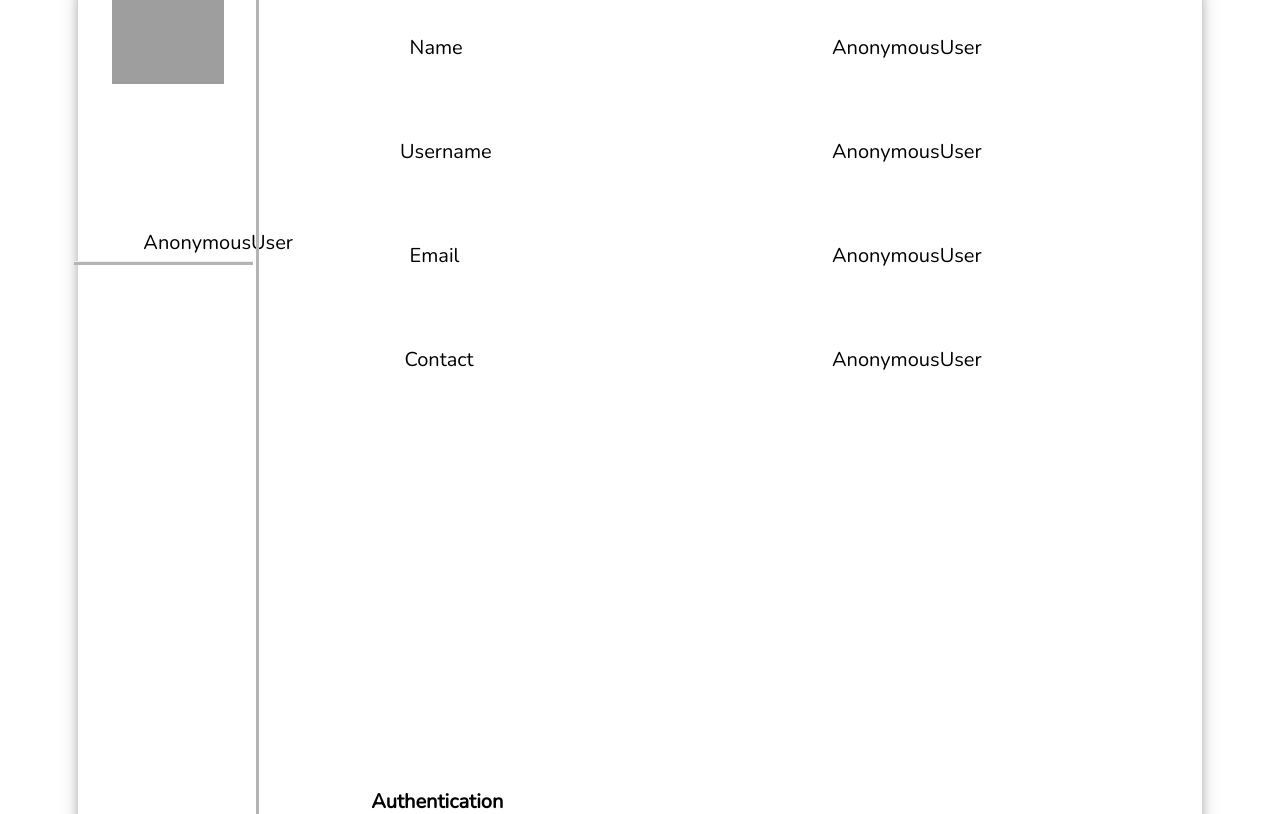
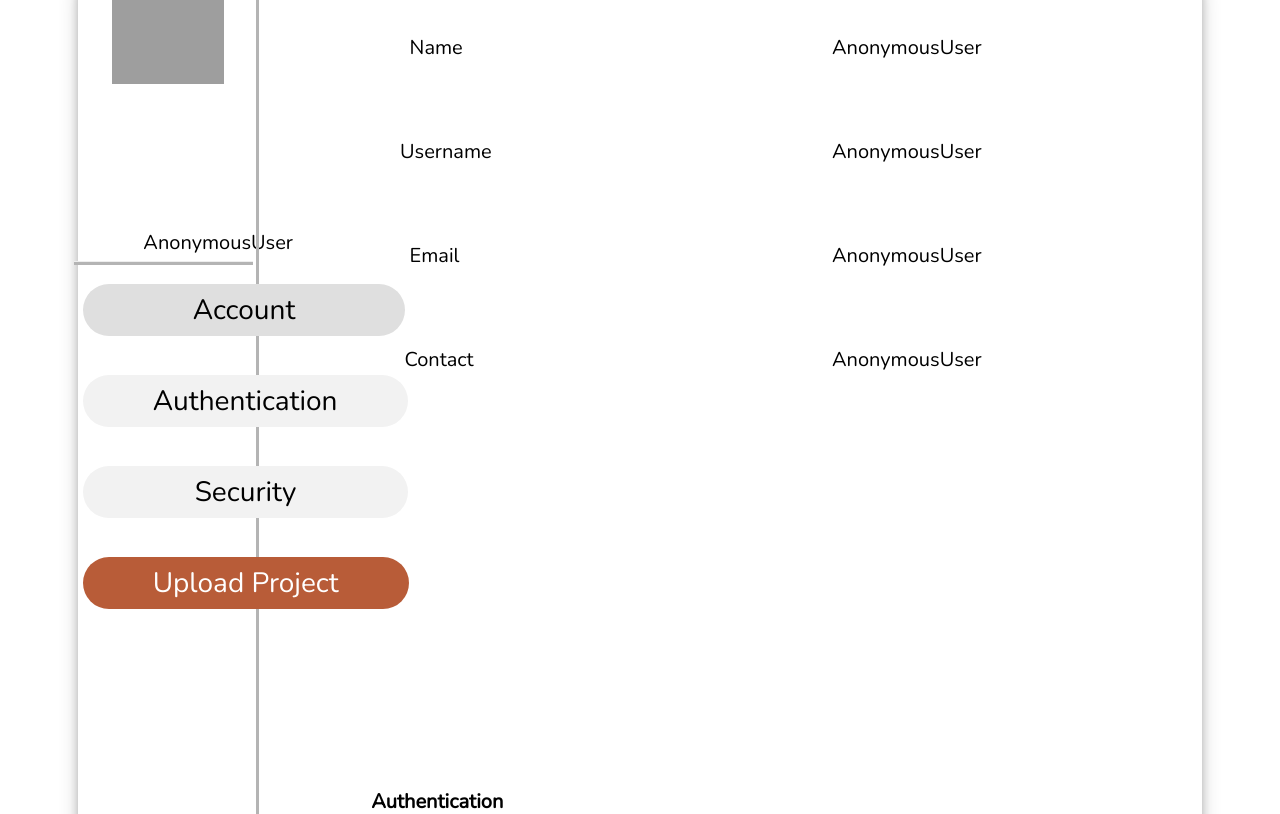
Before and after one commit to Landerwaffe/Minefinder, a Django app: page /profile/ in a window 1280 px wide. Shown: the part 1138-1952 px from the top of the page. Run offline with Django 3.2, Linux system fonts and the light colour scheme; grey boxes are pictures that could not be loaded.

Commit message:
Added buttons to profile page

```diff
--- a/src/templates/profile.html
+++ b/src/templates/profile.html
@@ -34,8 +34,13 @@
         <p style = "top: 68%; left: 31.25%; position: absolute; padding: 0px;">User Tiering</p>
         <p style = "top: 70%; left: 31.25%; position: absolute; padding: 0px;">Password</p>
 
+        <button class="button" style = "color:black;background-color:#DFDFDF;font-size:28px;padding:5px 110px; position: absolute; top: 13.5%; left: 6.3%;" name = "Account" value = "Account">Account</button>
+        <button class="button" style = "color:black;background-color:#F2F2F2;font-size:28px;padding:5px 70px; position: absolute; top: 17%; left: 6.3%;" name = "Auth" value = "Auth">Authentication</button>
+        <button class="button" style = "color:black;background-color:#F2F2F2;font-size:28px;padding:5px 112px; position: absolute; top: 20.5%; left: 6.3%;" name = "Sec" value = "Sec">Security</button>
+        <button class="button" style = "color:white;background-color:#B85C38;font-size:28px;padding:5px 70px; position: absolute; top: 24%; left: 6.3%;" name = "Upload" value = "Upload">Upload Project</button>
+
         <form method='get' action='#'>
-            <button class="button" style = "color:white;background-color:#B85C38;font-size:28px;padding:18px 36px; position: absolute; top: 90%; left: 9.1%;" name = "Exit" value = "Exit">Sign Out</button>
+            <button class="button" style = "color:white;background-color:#B85C38;font-size:28px;padding:5px 90px; position: absolute; top: 90%; left: 7.15%;" name = "Exit" value = "Exit">Sign Out</button>
         </form>
     </p>
 </div>
```
